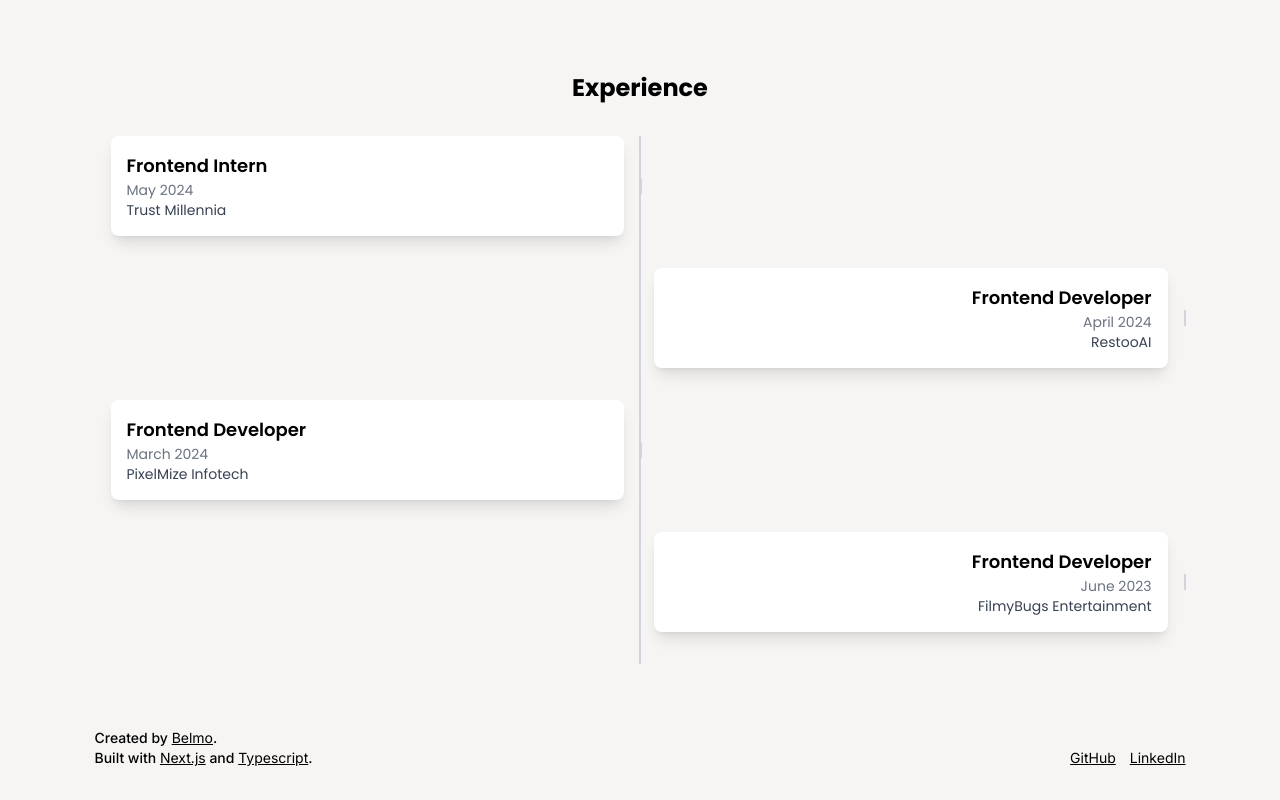
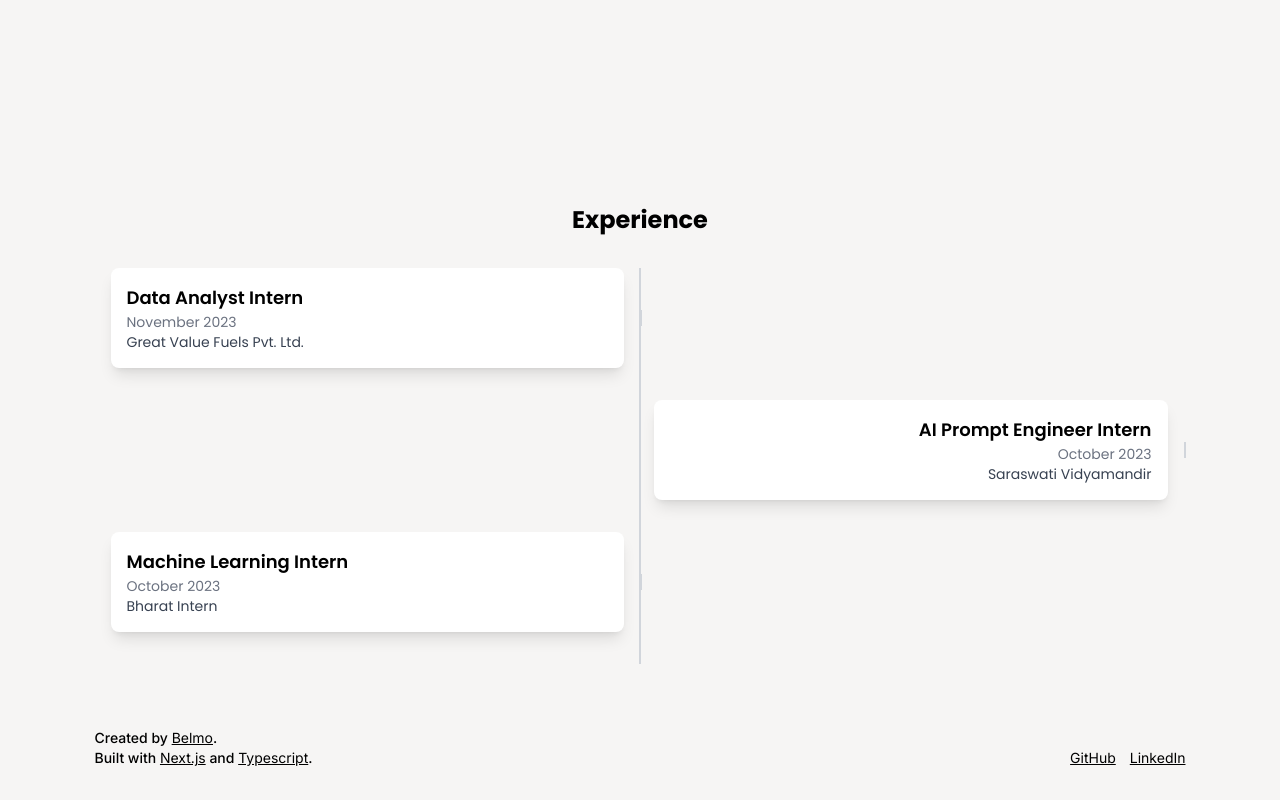
Before and after one commit to priyanshusrivastav212/portfolio, a Next.js app: page / in a window 1280 px wide. Shown: the part 2400-3200 px from the top of the page. Built offline with nearby package versions, Linux system fonts and the light colour scheme.

Commit message:
Update experience.tsx

```diff
--- a/app/components/experience.tsx
+++ b/app/components/experience.tsx
@@ -33,10 +33,9 @@ import Link from "next/link";
 import Image from "next/image";
 
 const experiences = [
-  { role: 'Frontend Intern', date: 'May 2024', company: 'Trust Millennia' },
-  { role: 'Frontend Developer', date: 'April 2024', company: 'RestooAI' },
-  { role: 'Frontend Developer', date: 'March 2024', company: 'PixelMize Infotech' },
-  { role: 'Frontend Developer', date: 'June 2023', company: 'FilmyBugs Entertainment' },
+  { role: 'Data Analyst Intern', date: 'November 2023', company: 'Great Value Fuels Pvt. Ltd.' },
+  { role: 'AI Prompt Engineer Intern', date: 'October 2023', company: 'Saraswati Vidyamandir' },
+  { role: 'Machine Learning Intern', date: 'October 2023', company: 'Bharat Intern' },
 ];
 
 export default function Contact() {
```
